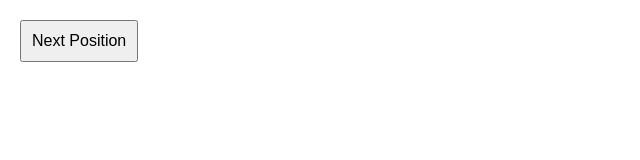
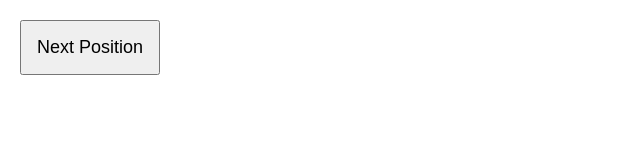
Before and after one commit to cjk265s/Christmas.io, a plain HTML site: page index.html in a window 1280 px wide. Shown: the whole page, without its empty margins (0-640 px from the left). Drawn offline with Linux system fonts and the light colour scheme.

Commit message:
Update index.html

```diff
--- a/index.html
+++ b/index.html
@@ -3,6 +3,10 @@
   <head>
     <script src="https://aframe.io/releases/1.6.0/aframe.min.js"></script>
     <script src="https://cdn.aframe.io/community/aframe-youtube-component/dist/aframe-youtube-component.min.js"></script>
+    <meta charset="UTF-8">
+    <meta name="viewport" content="width=device-width, initial-scale=1.0"> <!-- Add this line -->
+    <title>Curtis Christmas list</title>
+
 
 
   </head>
@@ -266,8 +270,8 @@
     </a-scene>
 
 
-    <div style="position: absolute; top: 20px; left: 20px; z-index: 1000;">
-      <button id="nextPositionButton" style="padding: 10px; font-size: 16px;">Next Position</button>
+    <div style="position: fixed; top: 20px; left: 20px; z-index: 1000;"> <!-- Change to fixed -->
+      <button id="nextPositionButton" style="padding: 15px; font-size: 18px;">Next Position</button> <!-- Increased padding and font size -->
     </div>
 
     <script>
@@ -292,5 +296,5 @@
         camera.setAttribute('position', newPosition);
       });
     </script>
-  </body>
+</body>
 </html>
```
